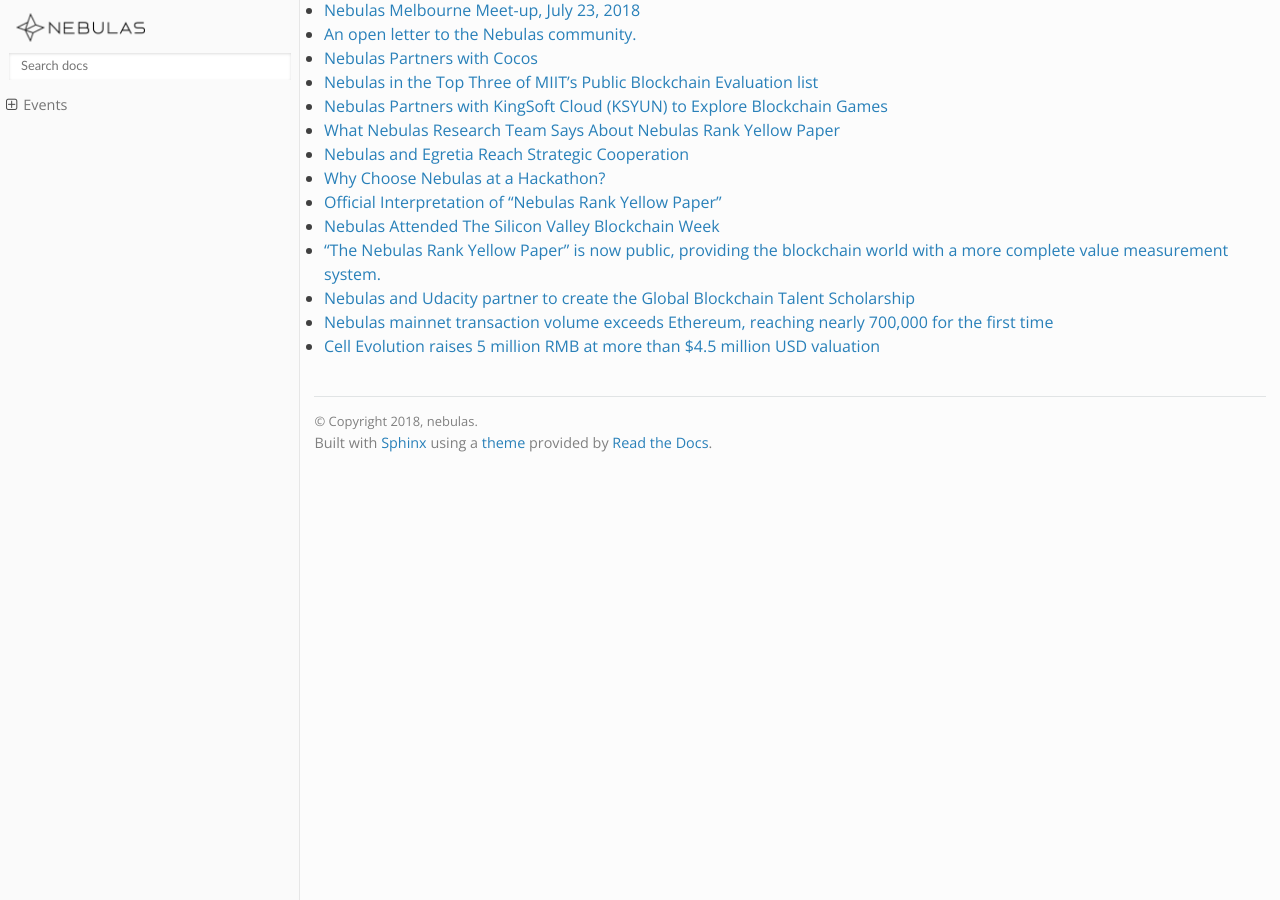
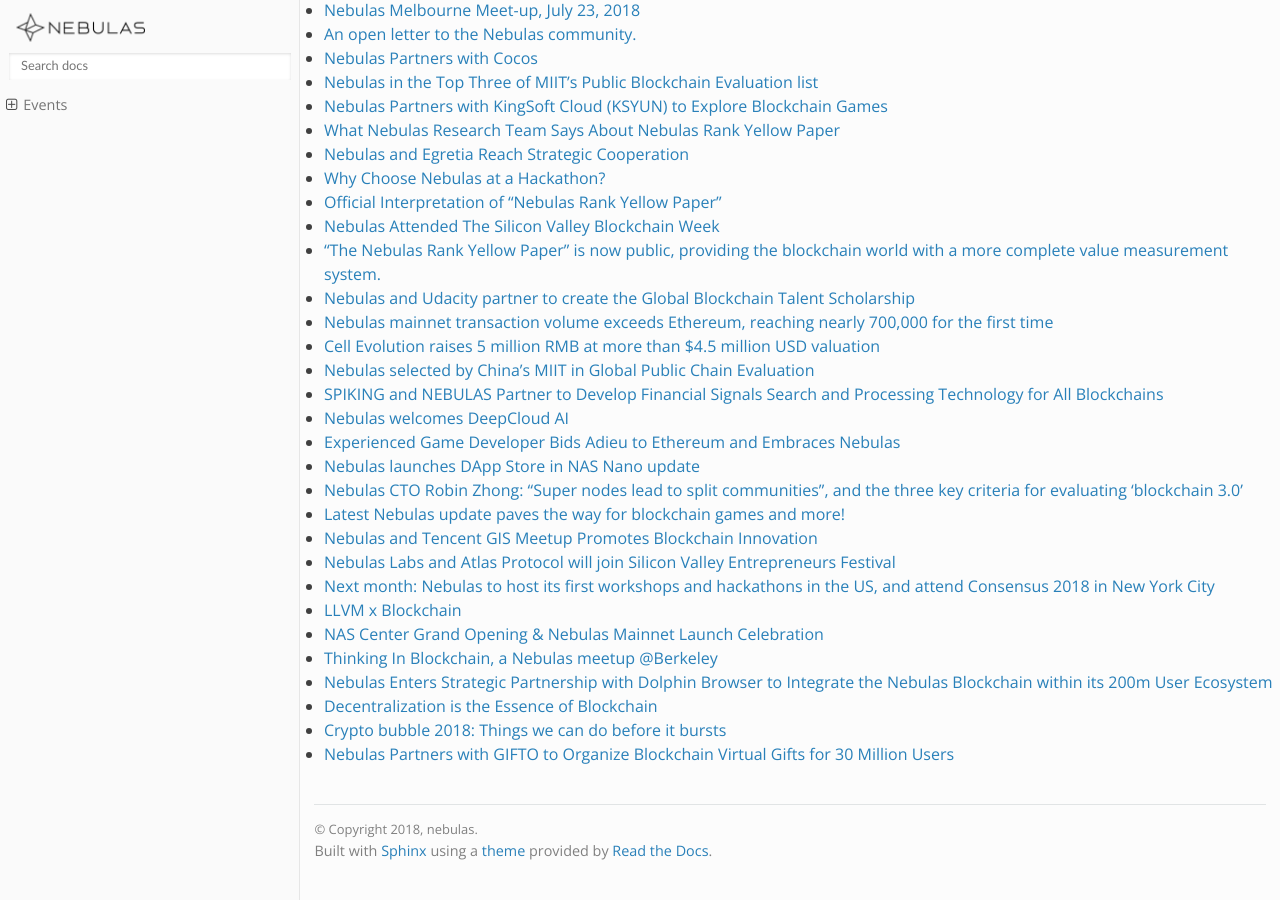
Before and after one commit to nebulasio/nebdocs, a Sphinx documentation site: the page built from docs/community/events.md, in a window 1280 px wide and 900 px high, scrolled down 1350 px. Built offline with Sphinx 7.4.7 and the Read the Docs theme 2.0.0, drawn with Linux system fonts in a browser that asks for light colours; pages that are not in the unit, such as notebooks, are missing from menus; before the commit the page ends 1842 px from its top, so only the background shows below that.

Commit message:
update dynamics
update dynamics

```diff
--- a/docs/community/events.md
+++ b/docs/community/events.md
@@ -48,3 +48,20 @@
 - [Nebulas and Udacity partner to create the Global Blockchain Talent Scholarship](https://medium.com/nebulasio/nebulas-and-udacity-partner-to-create-the-global-blockchain-talent-scholarship-1ac652ec16f9)
 - [Nebulas mainnet transaction volume exceeds Ethereum, reaching nearly 700,000 for the first time](https://medium.com/nebulasio/nebulas-mainnet-transaction-volume-exceeds-ethereum-reaching-nearly-700-000-for-the-first-time-6128bda020b8)
 - [Cell Evolution raises 5 million RMB at more than $4.5 million USD valuation](https://medium.com/nebulasio/cell-evolution-raises-5-million-rmb-at-more-than-4-5-million-usd-valuation-1f034ba963ee)
+- [Nebulas selected by China’s MIIT in Global Public Chain Evaluation](https://medium.com/nebulasio/nebulas-selected-by-chinas-miit-in-global-public-chain-evaluation-1f1b3927bec8)
+- [SPIKING and NEBULAS Partner to Develop Financial Signals Search and Processing Technology for All Blockchains](https://medium.com/nebulasio/spiking-and-nebulas-partner-to-develop-financial-signals-search-and-processing-technology-for-all-b0fdf60d9910)
+- [Nebulas welcomes DeepCloud AI](https://medium.com/nebulasio/nebulas-welcomes-deepcloud-ai-c55781b1b470)
+- [Experienced Game Developer Bids Adieu to Ethereum and Embraces Nebulas](https://medium.com/nebulasio/mobile-games-big-say-goodbye-to-ethereum-turning-funs-of-nebulas-68f3b7455b53)
+- [Nebulas launches DApp Store in NAS Nano update](https://medium.com/nebulasio/nebulas-launches-dapp-store-in-nas-nano-update-b3d2e26d4943)
+- [Nebulas CTO Robin Zhong: “Super nodes lead to split communities”, and the three key criteria for evaluating ‘blockchain 3.0’](https://medium.com/nebulasio/nebulas-cto-robin-zhong-super-nodes-lead-to-community-splits-and-three-criteria-for-evaluating-c87a182dff27)
+- [Latest Nebulas update paves the way for blockchain games and more!](https://medium.com/nebulasio/latest-nebulas-update-paves-the-way-for-blockchain-games-and-more-e678d9a1715a)
+- [Nebulas and Tencent GIS Meetup Promotes Blockchain Innovation](https://medium.com/nebulasio/nebulas-and-tencent-gis-meetup-promotes-innovation-in-blockchain-2c2e642c3968)
+- [Nebulas Labs and Atlas Protocol will join Silicon Valley Entrepreneurs Festival](https://medium.com/nebulasio/nebulas-labs-and-atlas-protocol-will-join-silicon-valley-entrepreneurs-festival-6641f4b62100)
+- [Next month: Nebulas to host its first workshops and hackathons in the US, and attend Consensus 2018 in New York City](https://medium.com/nebulasio/next-month-nebulas-to-host-its-first-workshops-and-hackathons-in-the-us-and-attend-consensus-2018-d131025994dd)
+- [LLVM x Blockchain](https://medium.com/nebulasio/llvm-x-blockchains-4a5d6d6ecffc)
+- [NAS Center Grand Opening & Nebulas Mainnet Launch Celebration](https://medium.com/nebulasio/nebulas-sf-hq-grand-opening-mainnet-launch-celebration-a9d0027763a5)
+- [Thinking In Blockchain, a Nebulas meetup @Berkeley](https://medium.com/nebulasio/thinking-in-blockchain-a-berkeley-meetup-4406a432454f)
+- [Nebulas Enters Strategic Partnership with Dolphin Browser to Integrate the Nebulas Blockchain within its 200m User Ecosystem](https://medium.com/nebulasio/nebulas-enters-strategic-partnership-with-dolphin-browser-eb03d046eaa8)
+- [Decentralization is the Essence of Blockchain](https://medium.com/nebulasio/decentralization-is-the-essence-of-blockchain-ccc9e7ba839c)
+- [Crypto bubble 2018: Things we can do before it bursts](https://medium.com/nebulasio/crypto-bubble-2018-things-we-can-do-before-it-bursts-3a0d86fcd117)
+- [Nebulas Partners with GIFTO to Organize Blockchain Virtual Gifts for 30 Million Users](https://medium.com/nebulasio/nebulas-partners-with-gifto-to-organize-blockchain-virtual-gifts-for-30-million-users-645ecb02b546)
```
